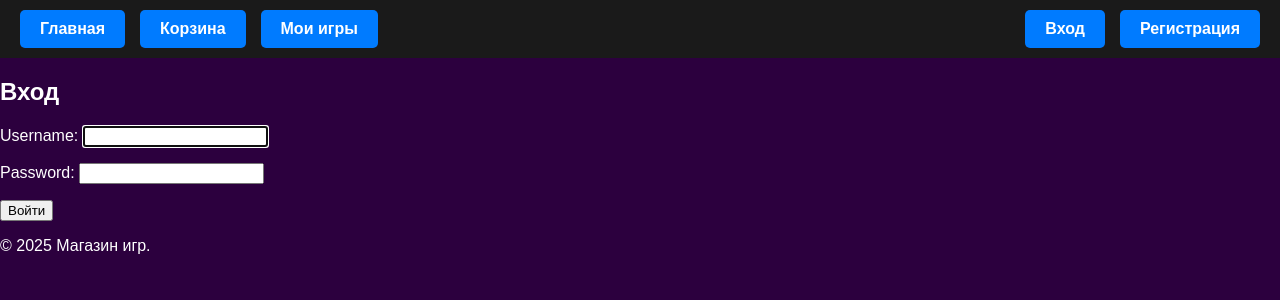
After one commit to Patrick-002/GameBot, a Django app: page /login/ in a window 1280 px wide. The commit adds this page. Shown: the top 300 px of the page. Run offline with Django 5.2, Linux system fonts and the light colour scheme.

Commit message:
добавлена регистрация, аутентификация, покупка игр

```diff
--- a/ShopAssist/ShopAssist/settings.py
+++ b/ShopAssist/ShopAssist/settings.py
@@ -133,3 +133,6 @@ STATIC_URL = 'static/'
 DEFAULT_AUTO_FIELD = 'django.db.models.BigAutoField'
 
 AUTH_USER_MODEL = 'shop.CustomUser'
+
+LOGIN_REDIRECT_URL = '/'
+LOGOUT_REDIRECT_URL = '/'
--- a/ShopAssist/ShopAssist/urls.py
+++ b/ShopAssist/ShopAssist/urls.py
@@ -24,6 +24,11 @@ urlpatterns = [
     path('add_to_cart/<str:game_title>/', add_to_cart, name='add_to_cart'),
     path('cart/', cart, name='cart'),
     path('remove_from_cart/<str:game_title>/', remove_from_cart, name='remove_from_cart'),
+    path('register/', register, name='register'),
+    path('login/', user_login, name='login'),
+    path('logout/', user_logout, name='logout'),
+    path('checkout/', checkout, name='checkout'),
+    path('my_games/', my_games, name='my_games'),
 ]
 
 # cd ShopAssist
--- /dev/null
+++ b/ShopAssist/shop/forms.py
@@ -0,0 +1,13 @@
+from django import forms
+from django.contrib.auth.forms import UserCreationForm, AuthenticationForm
+from .models import CustomUser
+
+class CustomUserCreationForm(UserCreationForm):
+    class Meta:
+        model = CustomUser
+        fields = ['username', 'password1', 'password2']
+
+class CustomAuthenticationForm(AuthenticationForm):
+    class Meta:
+        model = CustomUser
+        fields = ['username', 'password']
--- a/ShopAssist/shop/views.py
+++ b/ShopAssist/shop/views.py
@@ -1,6 +1,11 @@
 from django.shortcuts import render, redirect, get_object_or_404
 from django.core.paginator import Paginator
-from .models import Game
+from .models import Game, Purchase
+from django.contrib.auth import login, authenticate, logout
+from django.contrib import messages
+from .forms import CustomUserCreationForm, CustomAuthenticationForm
+from django.contrib.auth.decorators import login_required
+from decimal import Decimal
 
 
 def index(request):
@@ -47,3 +52,75 @@ def cart(request):
     cart = request.session.get('cart', {})
     total_price = sum(item['price'] for item in cart.values())  # Суммируем только цену
     return render(request, 'cart.html', {'cart': cart, 'total_price': total_price})
+
+
+def register(request):
+    if request.method == 'POST':
+        form = CustomUserCreationForm(request.POST)
+        if form.is_valid():
+            user = form.save()
+            login(request, user)
+            messages.success(request, 'Регистрация прошла успешно!')
+            return redirect('/')
+        else:
+            messages.error(request, 'Исправьте ошибки в форме.')
+    else:
+        form = CustomUserCreationForm()
+    return render(request, 'register.html', {'form': form})
+
+
+def user_login(request):
+    if request.method == 'POST':
+        form = CustomAuthenticationForm(data=request.POST)
+        if form.is_valid():
+            username = form.cleaned_data.get('username')
+            password = form.cleaned_data.get('password')
+            user = authenticate(request, username=username, password=password)
+            if user is not None:
+                login(request, user)
+                messages.success(request, f'Добро пожаловать, {user.username}!')
+                return redirect('/')
+            else:
+                messages.error(request, 'Неправильное имя пользователя или пароль.')
+        else:
+            messages.error(request, 'Исправьте ошибки в форме.')
+    else:
+        form = CustomAuthenticationForm()
+    return render(request, 'login.html', {'form': form})
+
+
+def user_logout(request):
+    logout(request)
+    messages.info(request, 'Вы вышли из системы.')
+    return redirect('/')
+
+
+@login_required
+def checkout(request):
+    cart = request.session.get('cart', {})
+    if not cart:
+        messages.error(request, "Ваша корзина пуста.")
+        return redirect('cart')
+
+    total_price = sum(Decimal(item['price']) for item in cart.values())
+
+    if request.user.balance < total_price:
+        messages.error(request, "Недостаточно средств на балансе.")
+        return redirect('cart')
+
+    request.user.balance -= total_price
+    request.user.save()
+
+    for game_id, item in cart.items():
+        game = Game.objects.get(id=game_id)
+        Purchase.objects.create(user=request.user, game=game)
+
+    request.session['cart'] = {}
+    messages.success(request, "Заказ успешно оформлен!")
+    return redirect('cart')
+
+
+@login_required
+def my_games(request):
+    purchases = request.user.purchases.select_related('game')
+    return render(request, 'my_games.html', {'purchases': purchases})
--- a/ShopAssist/templates/base.html
+++ b/ShopAssist/templates/base.html
@@ -12,17 +12,23 @@
             margin: 0;
             padding: 0;
         }
+        nav {
+            display: flex;
+            justify-content: space-between;
+            align-items: center;
+            padding: 10px 20px;
+            background-color: #1a1a1a;
+        }
         nav ul {
             display: flex;
             list-style-type: none;
             padding: 0;
             margin: 0;
-            justify-content: center;
             gap: 15px;
         }
         nav ul li a {
             display: inline-block;
-            padding: 15px 25px;
+            padding: 10px 20px;
             text-decoration: none;
             background-color: #007BFF;
             color: white;
@@ -34,6 +40,33 @@
         nav ul li a:hover {
             background-color: #0056b3;
         }
+        .user-controls {
+            display: flex;
+            align-items: center;
+            gap: 15px;
+        }
+        .user-controls a, .user-controls form button {
+            padding: 10px 20px;
+            text-decoration: none;
+            background-color: #007BFF;
+            color: white;
+            border-radius: 5px;
+            font-size: 16px;
+            font-weight: bold;
+            border: none;
+            cursor: pointer;
+        }
+        .user-controls a:hover, .user-controls form button:hover {
+            background-color: #0056b3;
+        }
+        .user-controls form {
+            margin: 0;
+        }
+        .username {
+            color: white;
+            font-size: 16px;
+            font-weight: bold;
+        }
     </style>
 </head>
 <body>
@@ -44,12 +77,24 @@
                 <li><a href="http://127.0.0.1:8000/cart">Корзина</a></li>
                 <li><a href="http://127.0.0.1:8000/my_games">Мои игры</a></li>
             </ul>
+            <div class="user-controls">
+                {% if user.is_authenticated %}
+                    <span class="username">{{ user.username }}</span>
+                    <form method="post" action="{% url 'logout' %}">
+                        {% csrf_token %}
+                        <button type="submit">Выход</button>
+                    </form>
+                {% else %}
+                    <a href="{% url 'login' %}">Вход</a>
+                    <a href="{% url 'register' %}">Регистрация</a>
+                {% endif %}
+            </div>
         </nav>
     </header>
 
     <main>
         {% block content %}
-        <!-- Здесь будет основной контент страницы -->
+        <!-- основной контент страницы -->
         {% endblock %}
     </main>
 
--- /dev/null
+++ b/ShopAssist/templates/login.html
@@ -0,0 +1,12 @@
+{% extends 'base.html' %}
+
+{% block title %}Вход{% endblock %}
+
+{% block content %}
+<h2>Вход</h2>
+<form method="post">
+    {% csrf_token %}
+    {{ form.as_p }}
+    <button type="submit">Войти</button>
+</form>
+{% endblock %}
```
Also changed, not shown: ShopAssist/shop/models.py (+10 -0 lines), ShopAssist/templates/cart.html (+11 -1 lines), ShopAssist/templates/my_games.html (added, +20 -0 lines), ShopAssist/templates/register.html (added, +12 -0 lines).
